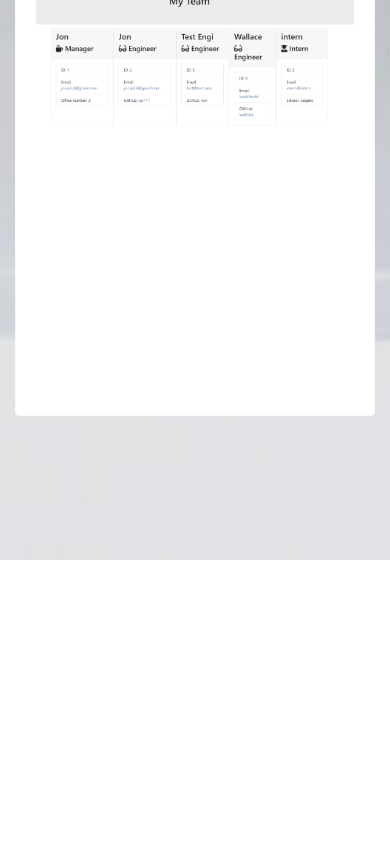
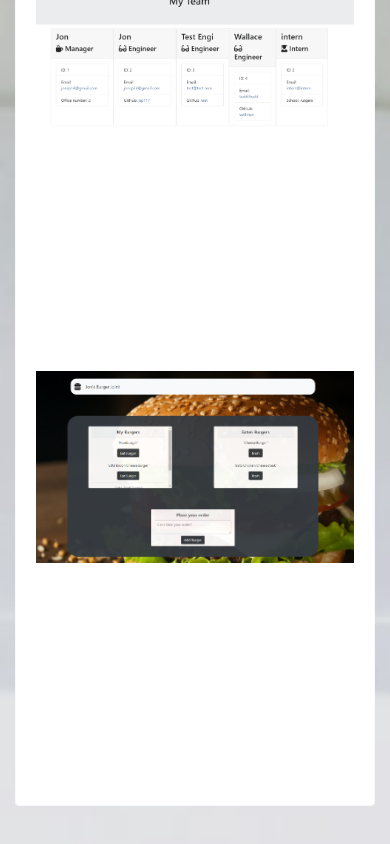
Before and after one commit to jsp117/Jon-SanPedro-Portfolio, a plain HTML site: page portfolio.html in a window 390 px wide. Shown: the part 1851-2695 px from the top of the page. Before the commit the page ends 2411 px from the top, so only its background shows below. Drawn offline with nearby package versions, Linux system fonts and the light colour scheme.

Commit message:
added burger to portfolio

```diff
--- a/portfolio.html
+++ b/portfolio.html
@@ -125,10 +125,18 @@
               <figure class="col-sm-6 pb-4">
                 <section class="social img-fluid d-block m-auto">
                   <a href="https://github.com/jsp117/Team-Template-Generator" target="_blank" title="Team Template Generator">
-                <img src="Assets/Images/teamgen.png" class="img-fluid" alt="Weather Dashboard"></a></section>
+                <img src="Assets/Images/teamgen.png" class="img-fluid" alt="Team Template Generator"></a></section>
+              </figure>
+              <!-- <figure class="col-sm-6 pb-4 d-block m-auto"></figure> -->
+
+              <figure class="col-sm-6 pb-4">
+                <section class="social img-fluid d-block m-auto">
+                  <a href="https://github.com/jsp117/burger" target="_blank" title="Burger Application">
+                <img src="Assets/Images/burger.png" class="img-fluid" alt="Burger"></a></section>
               </figure>
               <figure class="col-sm-6 pb-4 d-block m-auto"></figure>
               <!-- OLD STYLING: style="height: 250px; width:250px; margin-left:30px;" -->
+
               <!-- last row close -->
             </section>
 
```
Also changed, not shown: Assets/Images/burger.png (added).
